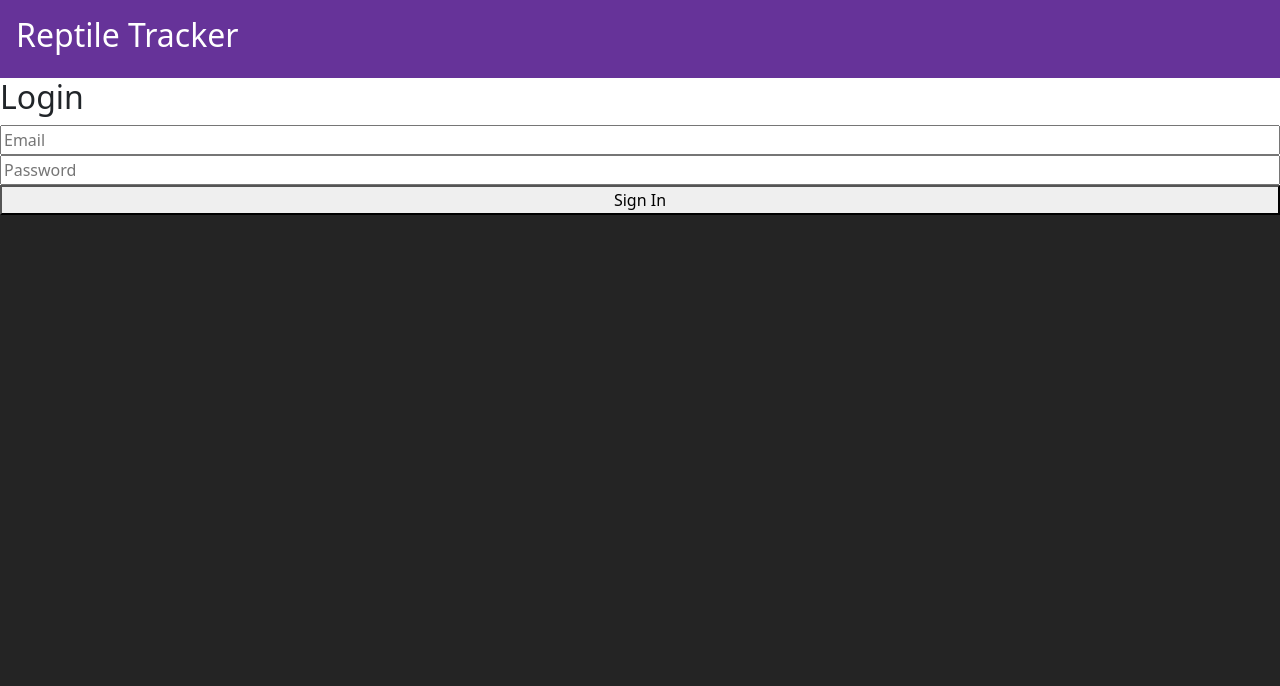
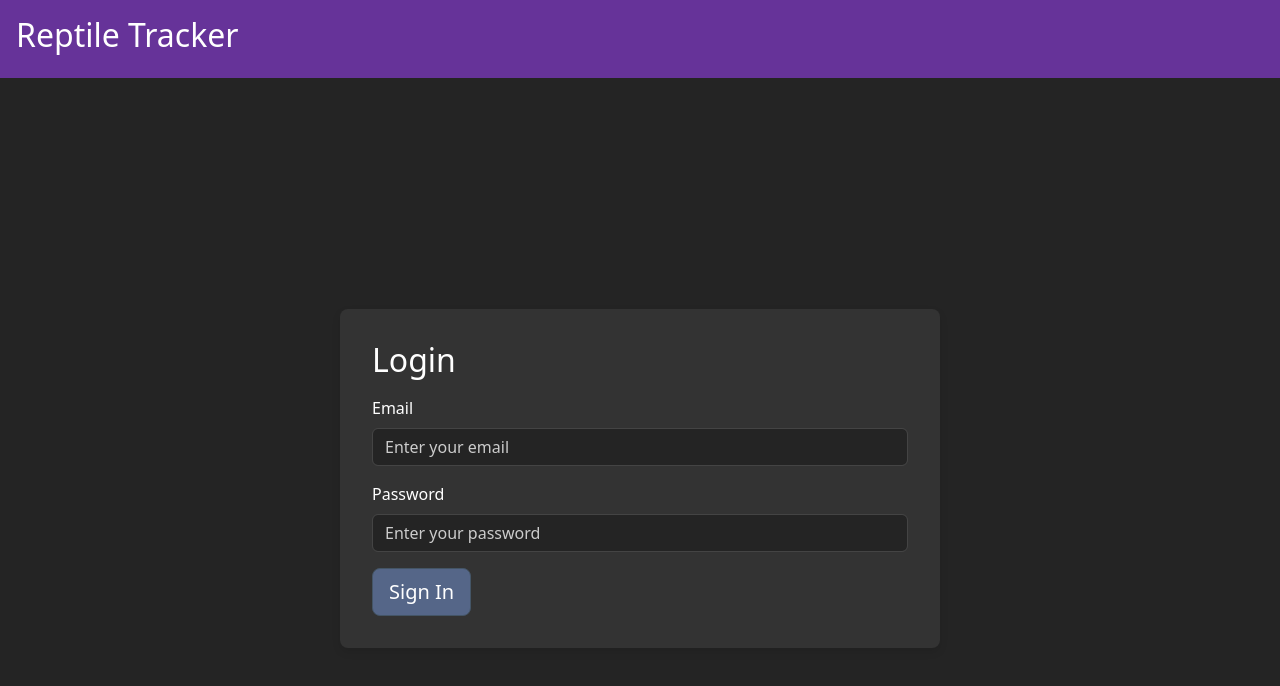
Before and after one commit to SatchelF/ReptileTracker, a React (Vite) app in the folder client/: page /#/login in a window 1280 px wide. Shown: the top 686 px of the page. Built offline with nearby package versions, Linux system fonts and the light colour scheme.

Commit message:
change login and signup into bootstrap.

```diff
--- /dev/null
+++ b/client/src/Login.css
@@ -0,0 +1,65 @@
+/* login.css */
+.login-container {
+    background-color: #242424; /* Gray background */
+    color: #ffffff; /* White text for better contrast */
+    min-height: 100vh; /* Full viewport height */
+    display: flex;
+    justify-content: center;
+    align-items: center; /* Center the form vertically and horizontally */
+}
+
+.login-form {
+    background-color: #333333; /* Slightly lighter gray for the form background */
+    padding: 2rem;
+    border-radius: 8px;
+    width: 50%; /* Adjust based on your preference */
+    max-width: 600px; /* Slightly wider than the login form if needed */
+    box-shadow: 0 4px 8px rgba(0, 0, 0, 0.1); /* Subtle shadow for depth */
+    display: flex;
+    flex-direction: column;
+}
+
+.login-form .form-control {
+    background-color: #242424;
+    border: 1px solid #444444;
+    color: #ffffff;
+}
+
+.login-form .form-control:focus {
+    background-color: #242424;
+    border-color: #556688;
+    color: #ffffff;
+}
+
+.login-form .btn-primary {
+    background-color: #556688;
+    border-color: #445566;
+    align-self: end; /* Align the button to the form's end (right) */
+    width: auto; /* Let the button size according to its content */
+}
+
+.login-form .btn-primary:hover {
+    background-color: #667799;
+    border-color: #556688;
+    font-size: 1.25rem;
+    border-radius: .3rem;
+}
+
+.login-form .form-control::placeholder {
+    color: #ccc;
+    opacity: 1;
+}
+
+.login-form .form-control:-ms-input-placeholder {
+    color: #ccc;
+}
+
+
+
+.login-form label {
+    color: #ffffff;
+}
+
+.login-form {
+    padding-bottom: 2rem;
+}
--- a/client/src/Login.jsx
+++ b/client/src/Login.jsx
@@ -1,6 +1,7 @@
 import { useRef, useState } from "react";
 import { useNavigate } from "react-router-dom";
 import { useApi } from "../utils/use_api";
+import './login.css';
 
 export const Login = () => {
   const passwordInputRef = useRef(null);
@@ -20,9 +21,7 @@ export const Login = () => {
         window.localStorage.setItem("jwt", res.token);
         navigate("/");
       } else {
-        const errorMessage =
-          "Login failed. Please check your credentials and try again.";
-        // Set custom validity message
+        const errorMessage = "Login failed. Please check your credentials and try again.";
         if (passwordInputRef.current) {
           passwordInputRef.current.setCustomValidity(errorMessage);
           passwordInputRef.current.reportValidity();
@@ -39,38 +38,39 @@ export const Login = () => {
   }
 
   return (
-    <>
-      <h2>Login</h2>
-      <form className="sign-up-form" onSubmit={login}>
+    <div className="login-container">
+      <div className="login-form">
+        <h2 className="mb-3">Login</h2>
+        <form onSubmit={login}>
+          {/* Form groups for email and password */}
+          <div className="form-group mb-3">
+            <label htmlFor="emailInput" className="form-label">Email</label>
             <input
-          placeholder="Email"
+              id="emailInput"
+              className="form-control"
+              placeholder="Enter your email"
               type="email"
               value={email}
               required
-          onChange={(e) => {
-            setEmail(e.target.value);
-            // Clear any custom validity message when the user starts editing
-            if (passwordInputRef.current) {
-              passwordInputRef.current.setCustomValidity("");
-            }
-          }}
+              onChange={e => setEmail(e.target.value)}
             />
+          </div>
+          <div className="form-group mb-3">
+            <label htmlFor="passwordInput" className="form-label">Password</label>
             <input
-          placeholder="Password"
+              id="passwordInput"
+              className="form-control"
+              placeholder="Enter your password"
               type="password"
               value={password}
               required
-          onChange={(e) => {
-            setPassword(e.target.value);
-            if (passwordInputRef.current) {
-              passwordInputRef.current.setCustomValidity("");
-            }
-          }}
+              onChange={e => setPassword(e.target.value)}
               ref={passwordInputRef}
             />
-
-        <button>Sign In</button>
+          </div>
+            <button type="submit" className="btn btn-primary btn-lg">Sign In</button>
         </form>
-    </>
+      </div>
+    </div>
   );
 };
--- /dev/null
+++ b/client/src/SignUp.css
@@ -0,0 +1,63 @@
+/* SignUp.css */
+.auth-container {
+    background-color: #242424; /* Gray background */
+    color: #ffffff; /* White text for better contrast */
+    min-height: 100vh; /* Full viewport height */
+    display: flex;
+    justify-content: center;
+    align-items: center; /* Center the form vertically and horizontally */
+}
+
+.auth-form {
+    background-color: #333333; /* Slightly lighter gray for the form background */
+    padding: 2rem;
+    border-radius: 8px;
+    width: 50%; /* Adjust based on your preference */
+    max-width: 600px; /* Slightly wider than the login form if needed */
+    box-shadow: 0 4px 8px rgba(0, 0, 0, 0.1); /* Subtle shadow for depth */
+    display: flex;
+    flex-direction: column;
+}
+
+/* SignUp.css */
+.auth-form .form-control::placeholder { /* Targets placeholders within form controls */
+    color: #ccc; /* Light grey color; adjust as needed to fit your design */
+    opacity: 1; /* Ensure full visibility */
+}
+
+.auth-form .form-control:-ms-input-placeholder { /* Internet Explorer 10-11 */
+    color: #ccc;
+}
+
+.auth-form .form-control::-ms-input-placeholder { /* Microsoft Edge */
+    color: #ccc;
+}
+
+.auth-form .form-control {
+    background-color: #242424;
+    border: 1px solid #444444;
+    color: #ffffff;
+    margin-bottom: 1rem; /* Space between form fields */
+}
+
+.auth-form .form-control:focus {
+    background-color: #242424;
+    border-color: #556688;
+    color: #ffffff;
+}
+
+.auth-form .btn-primary {
+    font-size: 1.25rem;
+    padding: .75rem 1.25rem;
+    border-radius: .3rem;
+    align-self: end; /* Align the button to the form's end (right) */
+    width: auto; /* Let the button size according to its content */
+    background-color: #667799;
+    border-color: #556688;
+}
+
+
+
+.auth-form label {
+    color: #ffffff;
+}
--- a/client/src/SignUp.jsx
+++ b/client/src/SignUp.jsx
@@ -1,6 +1,7 @@
 import { useRef, useState } from "react";
 import { useApi } from "../utils/use_api";
 import { useNavigate } from "react-router-dom";
+import './SignUp.css';
 
 export const SignUp = () => {
   const emailInputRef = useRef(null);
@@ -48,10 +49,13 @@ export const SignUp = () => {
   }
 
   return (
-    <>
+    <div className="auth-container">
+      <div className="auth-form">
         <h2>Sign Up</h2>
-      <form className="sign-up-form" onSubmit={createUser}>
+        <form onSubmit={createUser}>
+          {/* FirstName and LastName inputs */}
           <input
+            className="form-control"
             placeholder="First name"
             type="text"
             value={firstName}
@@ -59,40 +63,35 @@ export const SignUp = () => {
             onChange={(e) => setFirstName(e.target.value)}
           />
           <input
+            className="form-control"
             placeholder="Last name"
             type="text"
             value={lastName}
             required
             onChange={(e) => setLastName(e.target.value)}
           />
+          {/* Email and Password inputs */}
           <input
+            className="form-control"
             placeholder="Email"
             type="email"
             value={email}
             required
-          onChange={(e) => {
-            setEmail(e.target.value);
-            if (emailInputRef.current) {
-              emailInputRef.current.setCustomValidity("");
-            }
-          }}
+            onChange={(e) => setEmail(e.target.value)}
             ref={emailInputRef}
           />
           <input
+            className="form-control"
             placeholder="Password"
             type="password"
             value={password}
             required
-          onChange={(e) => {
-            setPassword(e.target.value);
-            if (emailInputRef.current) {
-              emailInputRef.current.setCustomValidity("");
-            }
-          }}
+            onChange={(e) => setPassword(e.target.value)}
           />
-
-        <button>Create Account</button>
+          {/* Sign Up button */}
+          <button type="submit" className="btn btn-primary">Create Account</button>
         </form>
-    </>
+      </div>
+    </div>
   );
 };
```
Lines whose indentation alone changed are shown as unchanged.
